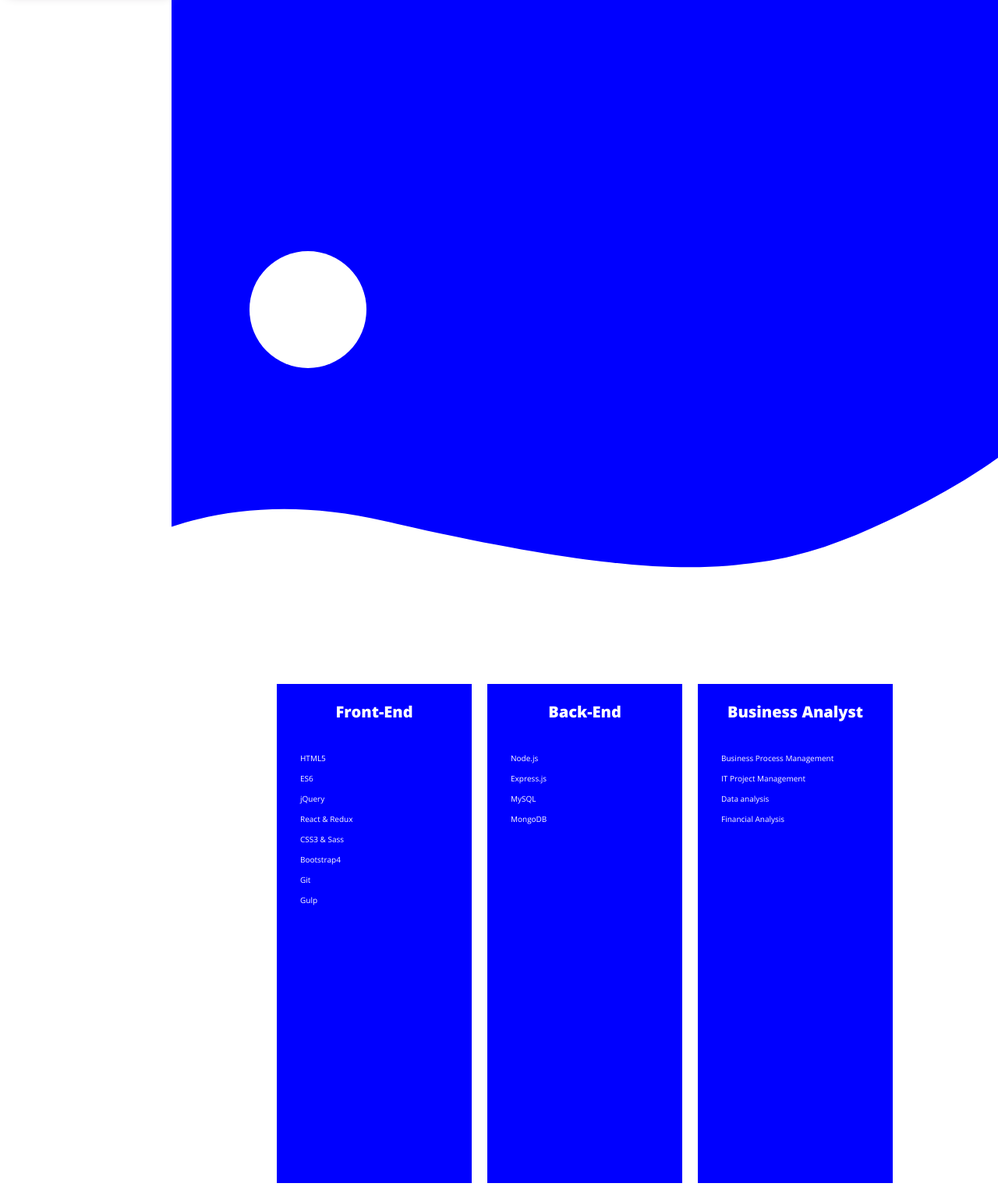
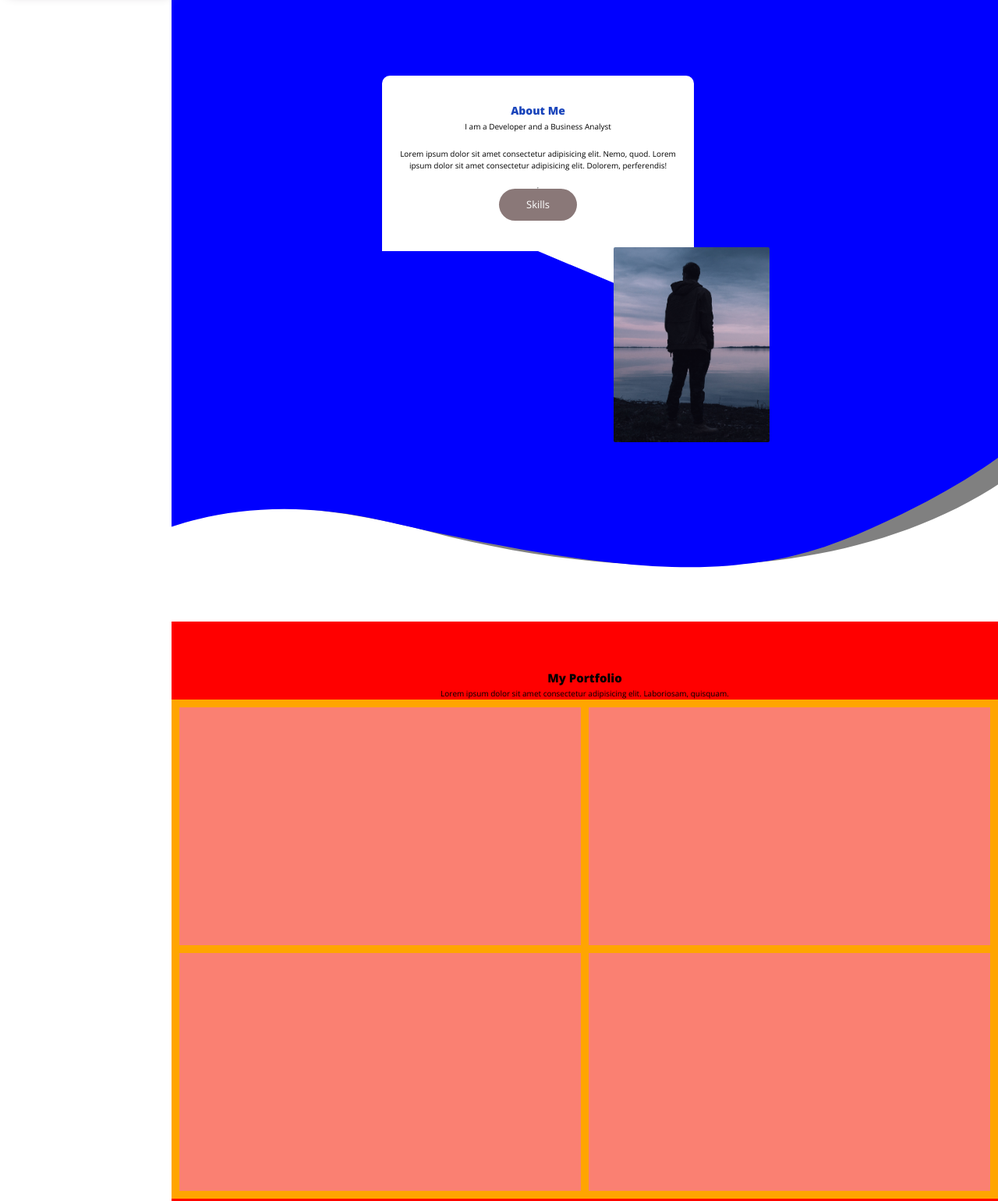
Before and after one commit to anja-rasoloarivalona/ARCHIVED-Portfolio00, a website: page src/index.html in a window 1280 px wide. Shown: the part 803-2343 px from the top of the page at 78% size. Drawn offline with nearby package versions, Linux system fonts and the light colour scheme; files that its build step writes are made by us from their sources; a script that the page names is missing.

Commit message:
Added svg clip path to home section

```diff
--- a/src/index.html
+++ b/src/index.html
@@ -106,8 +106,40 @@
     <img src="img/layer2.svg" alt="layer" class="about__layer">
     <section class="about">
 
-        <div class="about__text">
+        <div class="about__wrapper">
 
+                <div class="about__text">
+
+                    <h3 class="title--secondary">About Me</h3>
+                    <div class="about__text__subtitle">I am a Developer and a Business Analyst</div>
+                    <p>Lorem ipsum dolor sit amet consectetur adipisicing elit. Nemo, quod.
+                    Lorem ipsum dolor sit amet consectetur adipisicing elit. Dolorem, perferendis!</p>
+                    <hr>
+                    <a href="#" class="btn">Skills</a>
+                </div>
+                <img src="img/profile.jpg" alt="" class="about__img">
+        </div>
+
+    </section>
+
+
+    <section class="portfolio">
+        <h1 class="portfolio__title">My Portfolio</h1>
+        <p>Lorem ipsum dolor sit amet consectetur adipisicing elit. Laboriosam, quisquam.</p>
+
+        <div class="portfolio__gallery">
+            <div class="portfolio__gallery__item">
+                <img src="#" alt="" class="portfolio__gallery__item__img">
+            </div>
+            <div class="portfolio__gallery__item">
+                <img src="#" alt="" class="portfolio__gallery__item__img">
+            </div>
+            <div class="portfolio__gallery__item">
+                <img src="#" alt="" class="portfolio__gallery__item__img">
+            </div>
+            <div class="portfolio__gallery__item">
+                <img src="#" alt="" class="portfolio__gallery__item__img">
+            </div>
         </div>
     </section>
 
--- a/src/sass/about.scss
+++ b/src/sass/about.scss
@@ -1,7 +1,10 @@
 .about {
     height: 100vh;
     position: relative;
-    //min-width: 80rem;
+    display: flex;
+    align-items: center;
+    justify-content: center;
+
 
     &__layer {
         grid-row: 2 / 3;
@@ -10,19 +13,69 @@
         height: 100%;
         width: 100%;
         z-index: -1;
-       // background: blueviolet;
+        background: grey;
+    }
+
+    &__wrapper {
+        width: 52rem;
+        height: 41rem;
+        position: relative;
+        transform: translateY(-9.5rem);
+
+
     }
 
     &__text {
-        width: 15rem;
-        height: 15rem;
+        width: 40rem;
+        height: 30rem;
         background: white;
         position: absolute;
-        top: 0;
-        bottom: 0;
-        left: 10rem;
+
+      //  top: 0rem;
+        //bottom: 0rem;
+  //      left: 0;
+     //   right: 10rem;
+
+
         margin: auto;
-        border-radius: 50%;
+        border-radius: 2px;
+        clip-path: polygon(0 0, 100% 0%, 100% 75%, 75% 75%, 75% 89%, 50% 75%, 0% 75%);
+         border-radius: 1rem;
+
+        display: flex;
+        flex-direction: column;
+        align-items: center;
+        justify-content: center;
+        padding: 3rem 2rem;
+
+        & > * {
+            transform: translateY(-4rem);
+        }
+
+        &__subtitle {
+          //  margin-top: .3rem;
+            margin-bottom: 2rem;
+        }
+
+
+        & p {
+            text-align: center;
+            margin-bottom: 2rem;
+            line-height: 1.5;
+        }
 
     }
+
+    &__img {
+        width: 20rem;
+        height: 25rem;
+        object-fit: cover;
+        position: absolute;
+        bottom: -6rem;
+        right: 2.3rem;
+        margin: auto;
+        border-radius: 2px;
+       // z-index: -1;
+    }
+
 }
--- a/src/sass/base.scss
+++ b/src/sass/base.scss
@@ -46,6 +46,36 @@ body {
 .about {
     grid-row: 2 / 3;
     grid-column: full-start / full-end;
+}
+
+.portfolio {
+    grid-row: 3 / 4;
+    grid-column: full-start / full-end;
+    height: 100vh;
+    background: red;
+    display: flex;
+    align-items: center;
+    justify-content: center;
+    flex-direction: column;
+
+
+    &__gallery {
+        background: orange;
+        width: 100%;
+        height: 80%;
+        padding: 1rem;
+
+        display: grid;
+        grid-template-columns: repeat(2, 1fr);
+        grid-template-rows: repeat(2, 1fr);
+        grid-gap: 1rem;
+
+        &__item {
+            width: 100%;
+            height: 100%;
+            background: salmon;
+        }
+    }
 }
 
 
--- a/src/sass/home.scss
+++ b/src/sass/home.scss
@@ -5,6 +5,7 @@
     justify-content: center;
     height: 100vh;
     width: 100%;
+
 
 
 
@@ -28,6 +29,7 @@
         height: 100%;
         width: 100%;
         z-index: -1;
+        background: grey;
        // background: blueviolet;
     }
 
```
Also changed, not shown: dist/css/style.css, dist/img/icon/sprite.svg (added), dist/index.html.
